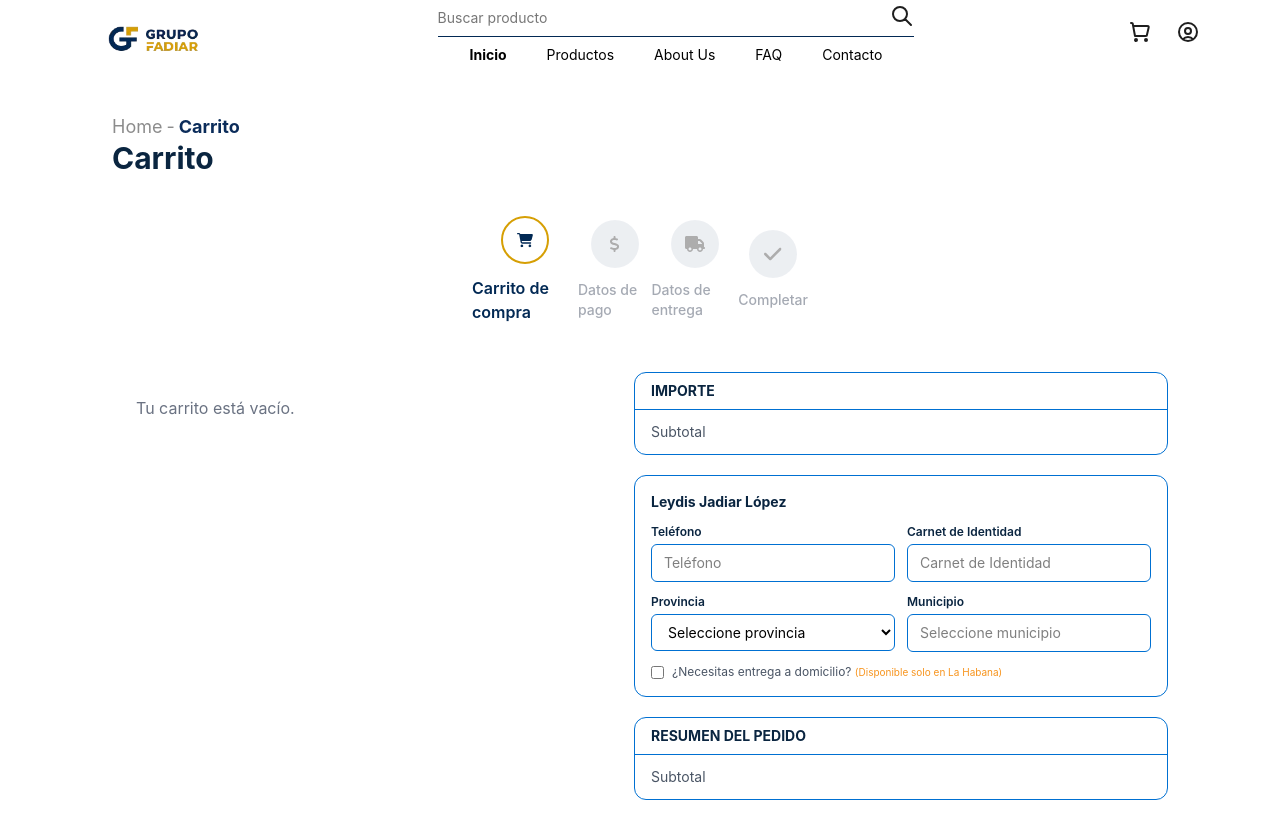
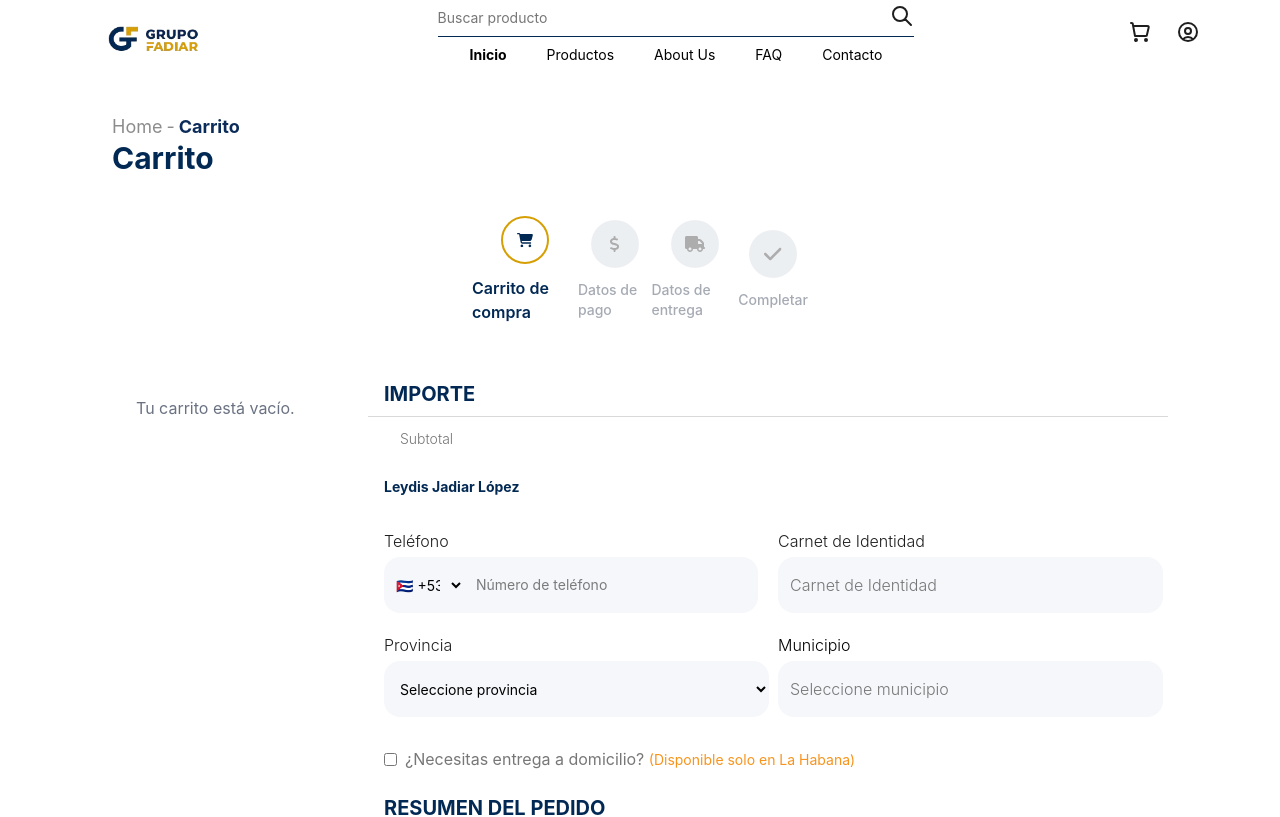
Before and after one commit to albesroger/Prueba-Fadiar, an Angular app in the folder Prueba-fadiar/: page /cart in a window 1280 px wide. Shown: the top 817 px of the page. Built offline with nearby package versions, Linux system fonts and the light colour scheme.

Commit message:
tarjetas de carrito pincha bien

```diff
--- a/Prueba-fadiar/src/app/components/card/card.ts
+++ b/Prueba-fadiar/src/app/components/card/card.ts
@@ -24,32 +24,38 @@ export class ProductCardComponent {
   @Input() price: number = 0;
   @Input() warranty: number = 0;
   @Input() layout: 'vertical' | 'horizontal' = 'vertical';
+
   @Input() product!: Product;
 
-  // cantidad actual que viene del carrito
+  // cantidad (solo tiene sentido en modo carrito)
   @Input() quantity: number = 1;
 
-  // mostrar o no el controlador de cantidad (para reusar la card en otras vistas)
-  @Input() showQuantityControls = false;
+  // ya no necesitamos showQuantityControls si usamos mode
+  // @Input() showQuantityControls = false;
+  @Input() mode: 'catalog' | 'cart' = 'catalog';
 
   @Output() increment = new EventEmitter<void>();
   @Output() decrement = new EventEmitter<void>();
   @Output() remove = new EventEmitter<void>();
 
   constructor(private cartService: CartService) {}
-  increase() {
-    this.quantity++;
+
+
+  get isCatalogMode() {
+    return this.mode === 'catalog';
   }
 
-  decrease() {
-    if (this.quantity > 1) {
-      this.quantity--;
-    }
+  get isCartMode() {
+    return this.mode === 'cart';
   }
 
+
   addToCart() {
+
     this.cartService.addToCart(this.product);
   }
+
+
   onIncrement() {
     this.increment.emit();
   }
@@ -61,4 +67,9 @@ export class ProductCardComponent {
   onRemove() {
     this.remove.emit();
   }
+
+  // si todavía usabas increase/decrease en otros lados,
+  // puedes hacerlos delegar a los eventos:
+  // increase() { this.onIncrement(); }
+  // decrease() { this.onDecrement(); }
 }
--- a/Prueba-fadiar/src/app/pages/cartPage/cartPage.html
+++ b/Prueba-fadiar/src/app/pages/cartPage/cartPage.html
@@ -2,7 +2,7 @@
   <!-- Rutas -->
   <app-breadcrumb></app-breadcrumb>
 
-  <h1 class="text-2xl lg:text-3xl font-bold text-[#0A2540] mb-6">Carrito</h1>
+  <h1 class="text-2xl lg:text-3xl font-bold text-primary mb-6">Carrito</h1>
 
   <app-cart-ruta-envio [currentStep]="1"></app-cart-ruta-envio>
 
@@ -18,9 +18,7 @@
       <div class="space-y-4">
         @for (item of items; track item.product.id) {
 
-        <article
-          class=" rounded-xl  bg-white flex gap-4 items-stretch"
-        >
+        <article class="rounded-xl bg-white flex gap-4 items-stretch">
           <app-product-card
             class="col-span-1"
             [categoria]="{ id: item.product.categoria.id, name:item.product.categoria.name , id_padre: item.product.categoria.id_padre  }"
@@ -32,7 +30,7 @@
             layout="horizontal"
             [product]="item.product"
             [quantity]="item.quantity"
-            [showQuantityControls]="true"
+            mode="cart"
             (increment)="increase(item)"
             (decrement)="decrease(item)"
             (remove)="remove(item)"
@@ -45,18 +43,19 @@
     </section>
 
     <!-- COLUMNA DERECHA: IMPORTE + FORM + RESUMEN -->
-    <aside class="space-y-5">
+    <aside class="space-y-5 w-[800px] flex flex-col items-center">
+      <div>
         <!-- IMPORTE -->
-      <div class="border border-[#0070D2] rounded-xl bg-white">
+        <div class="] rounded-xl bg-white">
           <div
-          class="border-b border-[#0070D2] px-4 py-2 text-sm font-bold text-[#0A2540]"
+            class="border-b border-deafuera px-4 py-2 text-xl font-bold text-primary"
           >
             IMPORTE
           </div>
-        <div class="px-4 py-3 flex items-center justify-between">
-          <span class="text-sm text-gray-600">Subtotal</span>
+          <div class="px-8 py-3 flex items-center justify-between">
+            <span class="text-sm text-text-muted font-light">Subtotal</span>
             <span
-            class="text-lg font-semibold text-[#0A2540]"
+              class="text-xl text-text-muted font-light"
               *ngIf="(subtotal$ | async) as subtotal"
             >
               $ {{ subtotal | number: '1.2-2' }} USD
@@ -65,30 +64,49 @@
         </div>
 
         <!-- DATOS DEL CLIENTE -->
-      <div class="border border-[#0070D2] rounded-xl bg-white p-4 space-y-3">
-        <p class="text-sm font-bold text-[#0A2540]">Leydis Jadiar López</p>
+        <div class="bg-white p-4 space-y-8">
+          <p class="text-sm font-bold text-primary">Leydis Jadiar López</p>
 
-        <div class="grid grid-cols-1 md:grid-cols-2 gap-3">
+          <div class="grid grid-cols-1 md:grid-cols-2 gap-5">
             <div class="md:col-span-1">
-            <label class="block text-xs font-semibold text-[#0A2540] mb-1">
+              <label
+                class="block text-[16px] font-light text-background-dark mb-1"
+              >
                 Teléfono
               </label>
+
+              <div class="flex gap bg-relleno h-14 rounded-2xl">
+                <!-- Select código de país -->
+                <select
+                  class="w-20 rounded-2xl px-2 py-2 text-sm outline-none"
+                  [(ngModel)]="customer.countryCode"
+                  name="countryCode"
+                >
+                  @for (cc of countryCodes; track cc.code) {
+                  <option [value]="cc.code">{{ cc.label }}</option>
+                  }
+                </select>
+
+                <!-- Número sin código -->
                 <input
                   type="text"
-              class="w-full border border-[#0070D2] rounded-md px-3 py-2 text-sm outline-none"
-              placeholder="Teléfono"
+                  class="flex-1 rounded-md px-3 py-2 text-sm outline-none"
+                  placeholder="Número de teléfono"
                   [(ngModel)]="customer.phone"
                   name="phone"
                 />
               </div>
+            </div>
 
             <div class="md:col-span-1">
-            <label class="block text-xs font-semibold text-[#0A2540] mb-1">
+              <label
+                class="block text-[16px] font-light text-background-dark mb-1"
+              >
                 Carnet de Identidad
               </label>
               <input
                 type="text"
-              class="w-full border border-[#0070D2] rounded-md px-3 py-2 text-sm outline-none"
+                class="w-[385px] h-14 rounded-2xl px-3 py-2 text-sm outline-none bg-relleno placeholder:text-[16px] placeholder:text-text-muted placeholder:font-light"
                 placeholder="Carnet de Identidad"
                 [(ngModel)]="customer.idCard"
                 name="idCard"
@@ -96,29 +114,40 @@
             </div>
 
             <div>
-            <label class="block text-xs font-semibold text-[#0A2540] mb-1">
+              <label
+                class="block text-[16px] font-light text-background-dark mb-1"
+              >
                 Provincia
               </label>
               <select
-              class="w-full border border-[#0070D2] rounded-md px-3 py-2 text-sm outline-none"
+                class="w-[385px] h-14 rounded-2xl px-3 py-2 text-sm outline-none bg-relleno placeholder:text-[16px] placeholder:text-text-muted placeholder:font-light"
                 [(ngModel)]="customer.province"
                 name="province"
               >
-              <option value="">Seleccione provincia</option>
+                <option value="" class="font-light text-text-muted text-[16px]">
+                  Seleccione provincia
+                </option>
                 <option value="La Habana">La Habana</option>
                 <option value="Mayabeque">Mayabeque</option>
                 <option value="Villa Clara">Villa Clara</option>
+                <option value="Matanzas">Matanzas</option>
+                <option value="Pinar del Río">Pinar del Río</option>
+                <option value="Artemisa">Artemisa</option>
+                <option value="Cienfuegos">Cienfuegos</option>
+                <option value="Granma">Granma</option>
                 <!-- agrega las demás -->
               </select>
             </div>
 
             <div>
-            <label class="block text-xs font-semibold text-[#0A2540] mb-1">
+              <label
+                class="block text-[16px] font-light text-background-dark] mb-1"
+              >
                 Municipio
               </label>
               <input
                 type="text"
-              class="w-full border border-[#0070D2] rounded-md px-3 py-2 text-sm outline-none"
+                class="w-[385px] h-14 rounded-2xl px-3 py-2 text-sm outline-none bg-relleno placeholder:text-[16px] placeholder:text-text-muted placeholder:font-light"
                 placeholder="Seleccione municipio"
                 [(ngModel)]="customer.municipality"
                 name="municipality"
@@ -133,9 +162,9 @@
               [(ngModel)]="customer.homeDelivery"
               name="homeDelivery"
             />
-          <span>
+            <span class="text-[16px] text-text-muted">
               ¿Necesitas entrega a domicilio?
-            <span class="text-[10px] text-[#F7941D]">
+              <span class="text-[14px] text-[#F7941D]">
                 (Disponible solo en La Habana)
               </span>
             </span>
@@ -143,15 +172,15 @@
         </div>
 
         <!-- RESUMEN DEL PEDIDO -->
-      <div class="border border-[#0070D2] rounded-xl bg-white">
-        <div
-          class="border-b border-[#0070D2] px-4 py-2 text-sm font-bold text-[#0A2540]"
-        >
+        <div class="rounded-xl bg-white">
+          <div class="px-4 py-2 text-xl font-bold text-primary">
             RESUMEN DEL PEDIDO
           </div>
 
-        <div class="px-4 py-3 space-y-3">
-          <div class="flex items-center justify-between text-sm text-gray-600">
+          <div class="px-4 py-3">
+            <div
+              class="flex h-20 px-6 items-center bg-relleno justify-between text-xl font-light text-primary rounded-t-2xl"
+            >
               <span>Subtotal</span>
               <span *ngIf="(subtotal$ | async) as subtotal">
                 $ {{ subtotal | number: '1.2-2' }} USD
@@ -159,15 +188,17 @@
             </div>
 
             <div
-            class="mt-3 px-3 py-3 bg-[#F2F4F7] rounded-md flex items-center justify-between"
+              class="px-6 h-20 py-3 bg-rellenoEnvio rounded-b-2xl flex items-center justify-between"
               *ngIf="(subtotal$ | async) as subtotal"
             >
-            <span class="text-sm font-semibold text-[#0A2540]">
+              <span class="text-2xl font-semibold text-primary">
                 Total a pagar
               </span>
-            <span class="text-xl font-bold text-[#0A2540]">
-              $ {{ getTotal(subtotal) | number: '1.2-2' }} USD
+              <span class="text-xl font-bold text-primary flex gap-1">
+                $ {{ getTotal(subtotal) | number: '1.2-2' }}
+                <p class="font-light">USD</p>
               </span>
+            </div>
           </div>
         </div>
       </div>
@@ -175,7 +206,7 @@
       <!-- BOTÓN CONFIRMAR -->
       <button
         type="button"
-        class="w-full mt-2 py-3 rounded-md bg-[#0A2540] text-white text-sm font-semibold hover:opacity-90"
+        class="w-[385px] mt-2 py-3 rounded-2xl bg-primary text-white text-xl font-semibold hover:opacity-90"
         (click)="confirmOrder()"
       >
         Confirmar Orden
```
Also changed, not shown: Prueba-fadiar/src/app/components/card/card.html (+72 -19 lines), Prueba-fadiar/src/app/pages/cartPage/cartPage.ts (+19 -3 lines). Lines whose indentation alone changed are shown as unchanged.
